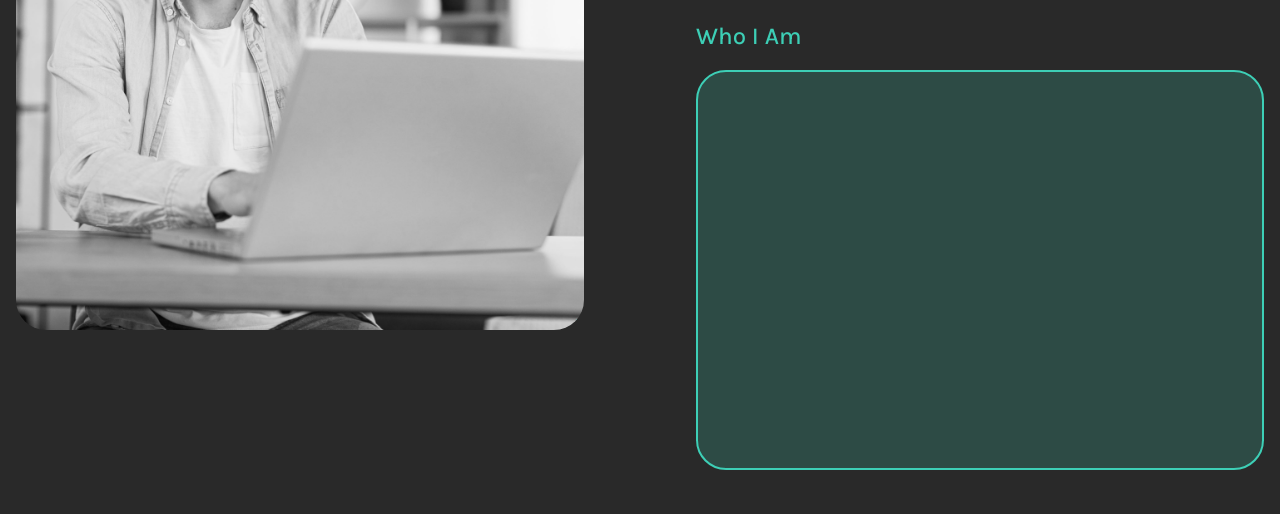
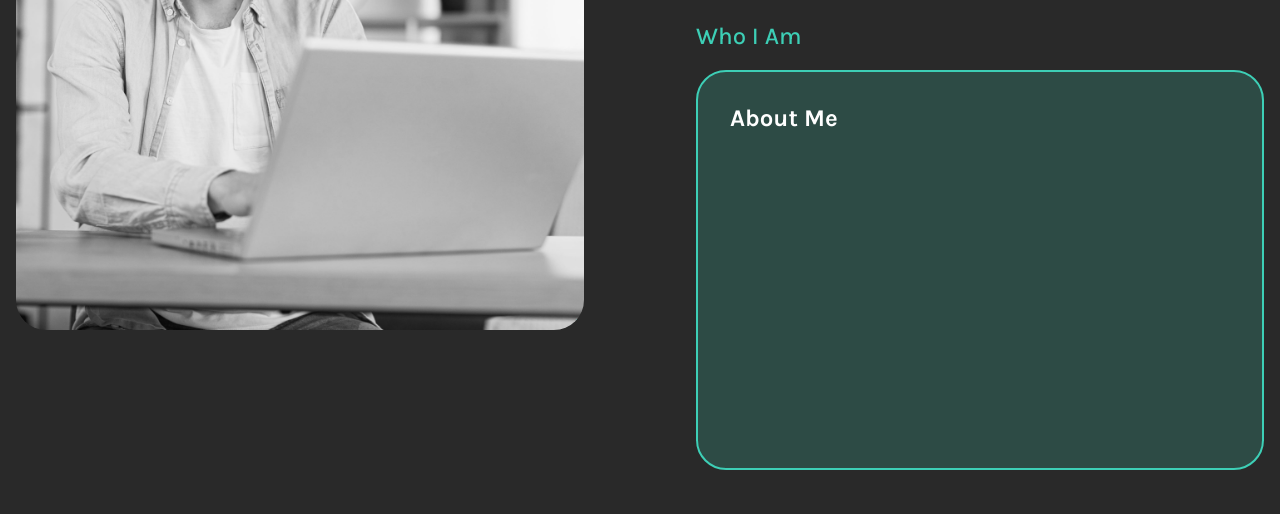
Before and after one commit to RichardStreu/portfolioAngular, an Angular app: page / in a window 1280 px wide. Shown: the part 1084-1598 px from the top of the page. Built offline with nearby package versions, Linux system fonts and the light colour scheme.

Commit message:
next step about me box is done

```diff
--- a/src/app/landing-page/sections/b-aboutme/b-aboutme.component.html
+++ b/src/app/landing-page/sections/b-aboutme/b-aboutme.component.html
@@ -9,7 +9,9 @@
       <div class="aboutMeRight">
         <div>
           <p>{{whoIAmText}}</p>
-          <div class="aboutMeBox"></div>
+          <div class="aboutMeBox">
+            <h2>{{aboutMeText}}</h2>
+          </div>
         </div>
       </div>
     </div>
--- a/src/app/landing-page/sections/b-aboutme/b-aboutme.component.scss
+++ b/src/app/landing-page/sections/b-aboutme/b-aboutme.component.scss
@@ -68,6 +68,7 @@
         background-color: rgba($color-highLight, 0.2);
         border: 2px solid $color-highLight;
         border-radius: 30px;
+        padding: 2rem;
       }
     }
   }
--- a/src/app/landing-page/sections/b-aboutme/b-aboutme.component.ts
+++ b/src/app/landing-page/sections/b-aboutme/b-aboutme.component.ts
@@ -13,6 +13,7 @@ export class BAboutmeComponent {
   languageService = inject(LanguageService);
 
   whoIAmText: string = 'Who I Am';
+  aboutMeText: string = 'About Me';
 
   chooseLanguage() {
     this.languageService.language.subscribe(() => {
@@ -20,6 +21,10 @@ export class BAboutmeComponent {
         this.languageService.currentLanguage == 'en'
           ? 'Who I Am'
           : 'Lerne mich kennen';
+          this.aboutMeText =
+          this.languageService.currentLanguage == 'en'
+            ? 'About Me'
+            : 'Zu mir';
       // this.contactMeText =
       //   this.languageService.currentLanguage == 'en'
       //     ? 'Contact Me'
```
